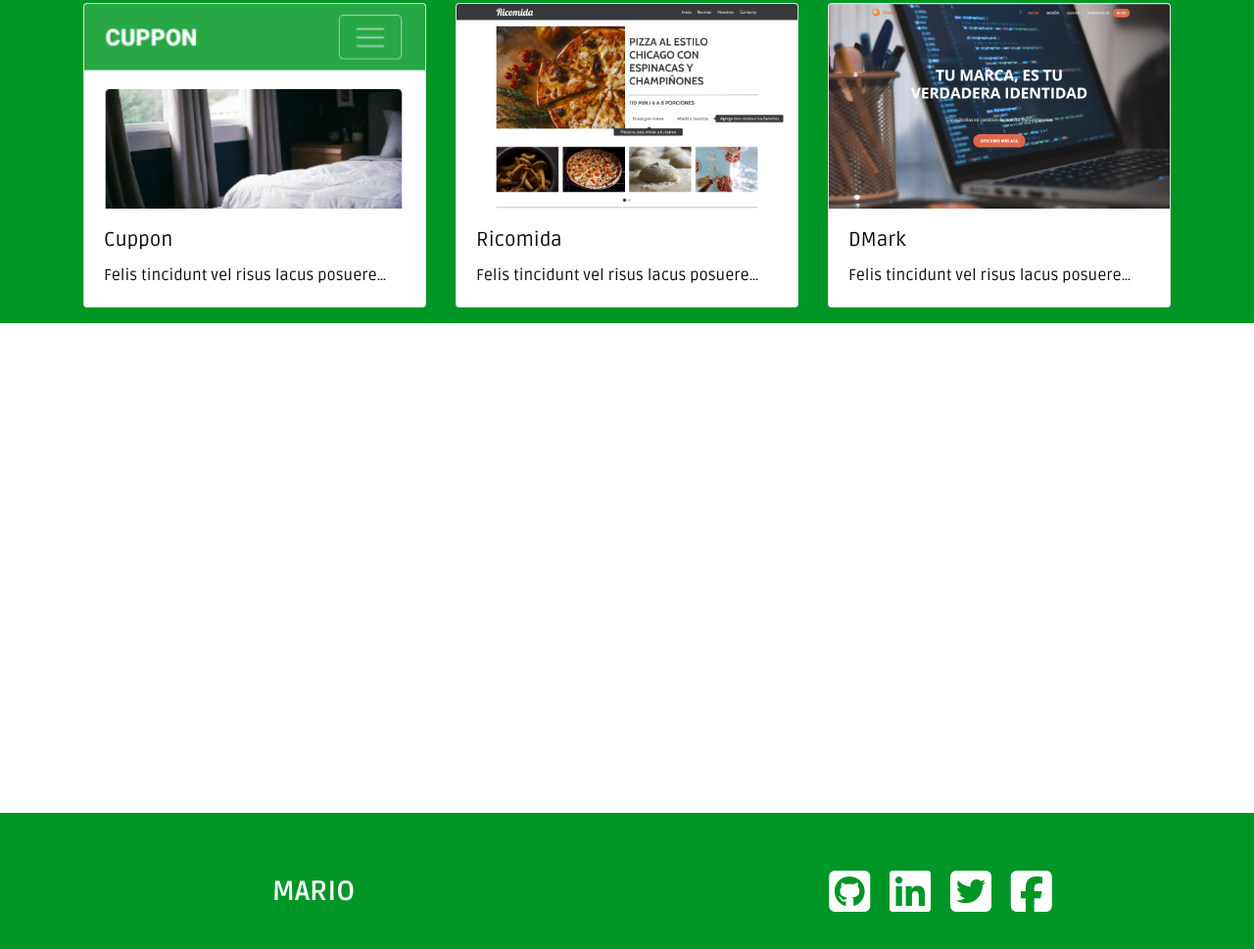
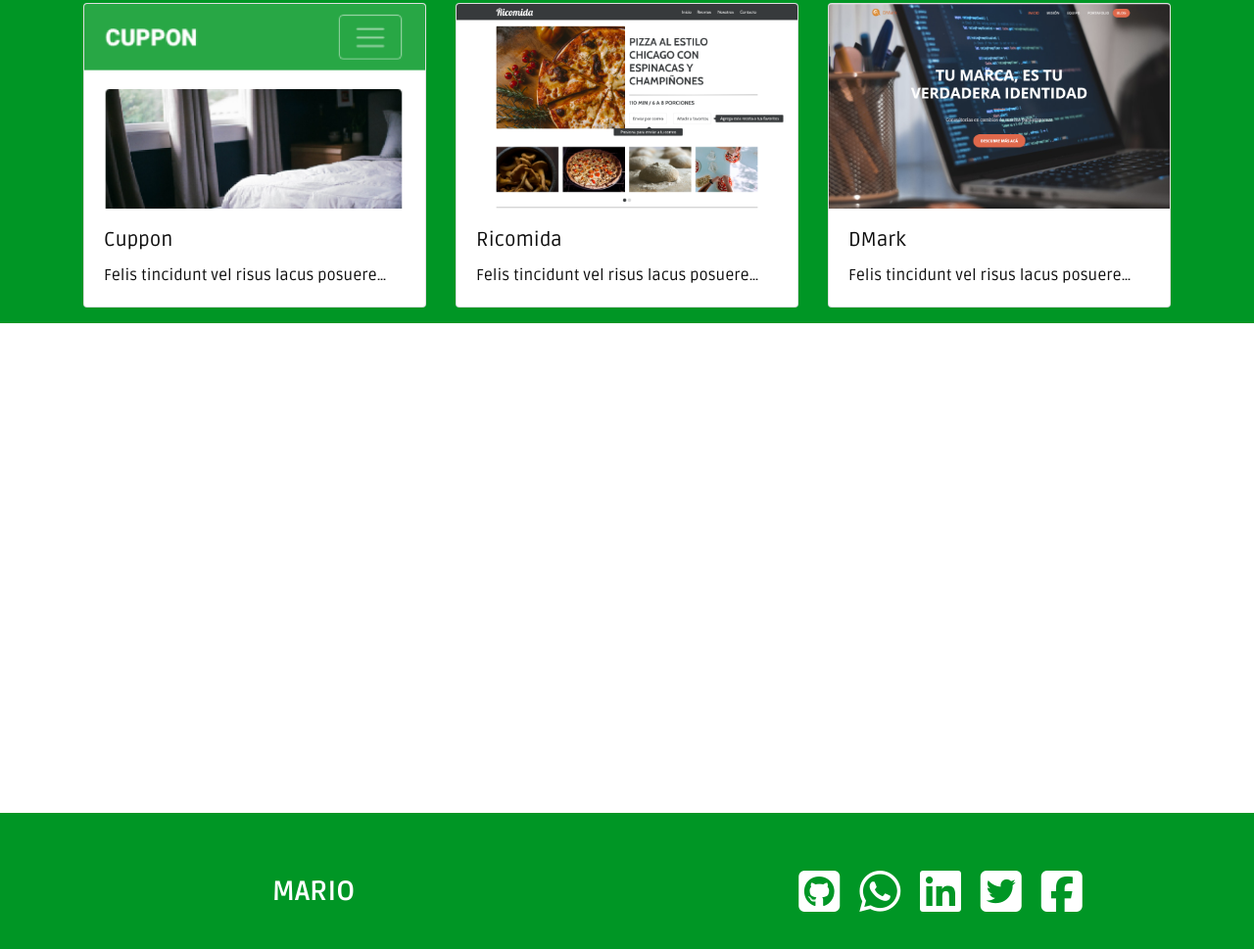
Before and after one commit to mariolarenas/miportafolio, a plain HTML site: page index.html in a window 1280 px wide. Shown: the part 2179-3148 px from the top of the page at 98% size. Drawn offline with nearby package versions, Linux system fonts and the light colour scheme; a script that the page names is missing.

Commit message:
Update index.html

```diff
--- a/index.html
+++ b/index.html
@@ -170,10 +170,10 @@
                 <!--Hacemos referencias a un hipervinvulo y le quitamos los colores
                 style='text-decoration:none;color:white;'-->
                 <a href="https://github.com/mariolarenas/miportafolio" style='text-decoration:none;color:white;'target="_blank"><i class="fab fa-github-square fa-3x mx-2" data-toggle="tooltip" data-placement="top" title="GitHub"></i></a>
-
-                <i class="fab fa-linkedin fa-3x mx-2" data-toggle="tooltip" data-placement="bottom" title="LinkedIn"></i>
-                <i class="fab fa-twitter-square fa-3x mx-2" data-toggle="tooltip" data-placement="top" title="Twitter"></i>
-                <i class="fab fa-facebook-square fa-3x mx-2" data-toggle="tooltip" data-placement="bottom" title="Facebook"></i>
+                <a href="https://api.whatsapp.com/send?phone=5698441|0472" style='text-decoration:none;color:white;'target="_blank"><i class="fab fa-whatsapp fa-3x mx-2" data-toggle="tooltip" data-placement="bottom" title="Whatsapp"></i></a>
+                <i class="fab fa-linkedin fa-3x mx-2" data-toggle="tooltip" data-placement="top" title="LinkedIn"></i>
+                <i class="fab fa-twitter-square fa-3x mx-2" data-toggle="tooltip" data-placement="bottom" title="Twitter"></i>
+                <i class="fab fa-facebook-square fa-3x mx-2" data-toggle="tooltip" data-placement="top" title="Facebook"></i>
             </div>
         </div>
     </footer>
```
